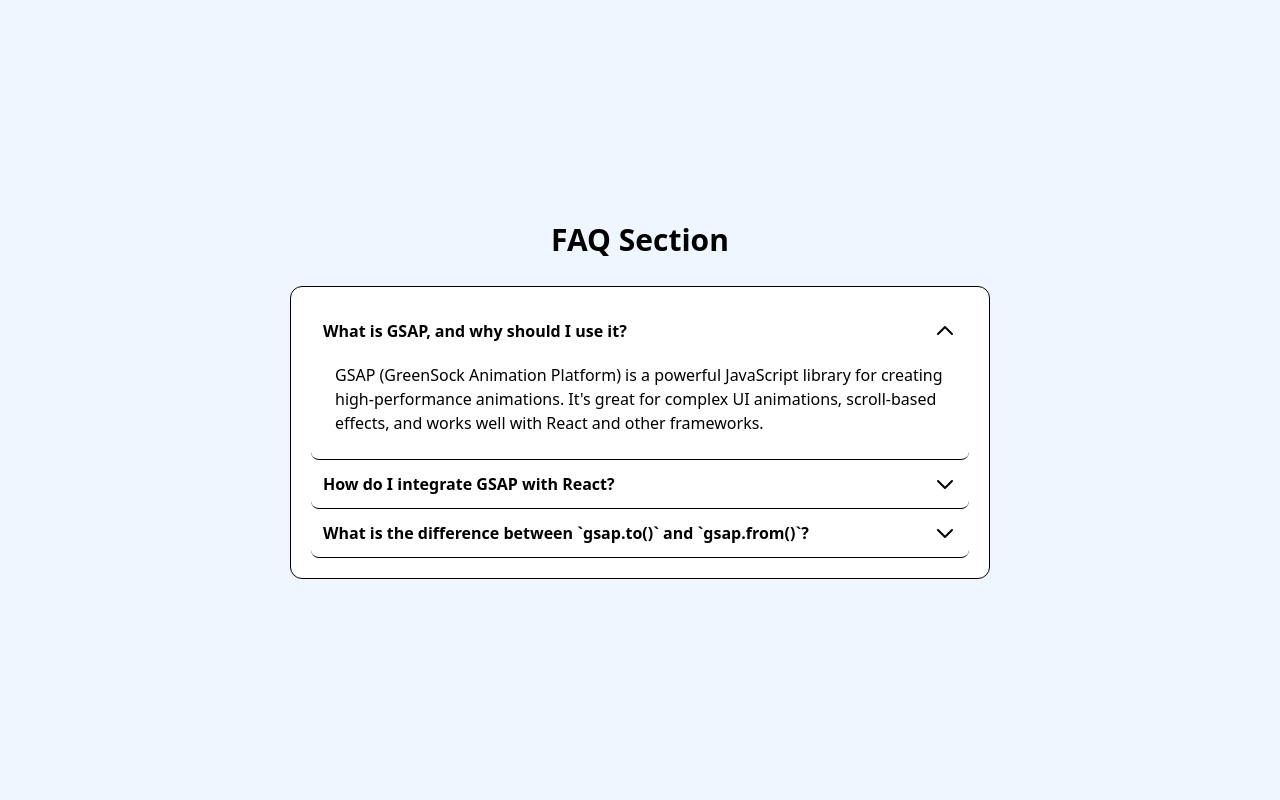
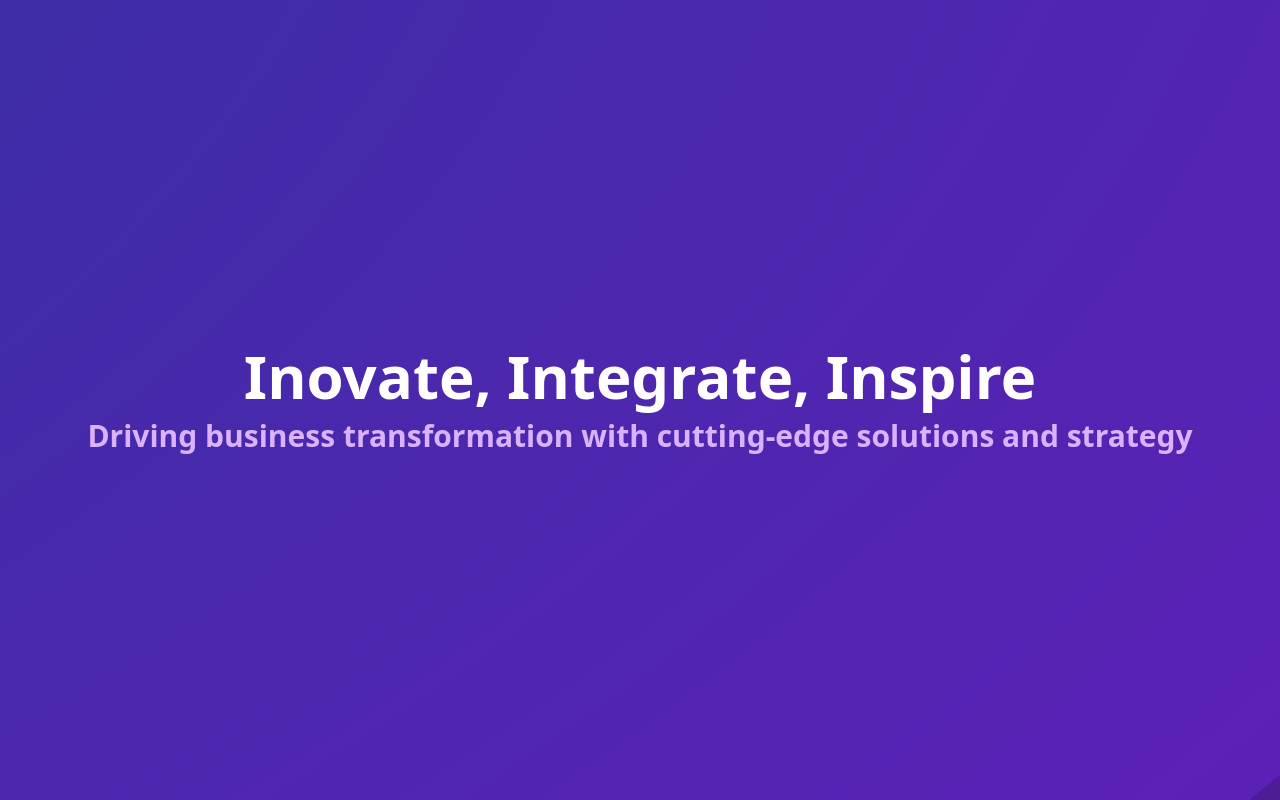
Before and after one commit to MOTANAFI/tailwindcssv4, a React (Vite) app: page / in a window 1280 px wide. Built offline with nearby package versions, Linux system fonts and the light colour scheme.

Commit message:
animated background gradient

```diff
--- a/src/App.tsx
+++ b/src/App.tsx
@@ -3,7 +3,9 @@
 // import SlidingMenu from './SlidingMenu'
 // import VerticleMenu from './VerticleMenu'
 // import DarkMode from './DarkMode'
-import Accordion from "./components/accordion"
+// import Accordion from "./components/accordion"
+
+import AnimatedGradientBg from "./components/animatedGradientBg"
 
 
 
@@ -16,7 +18,8 @@ function App() {
      {/* <SlidingMenu /> */}
      {/* <VerticleMenu /> */}
      {/* <DarkMode /> */}
-     <Accordion />
+     {/* <Accordion /> */}
+     <AnimatedGradientBg />
     </>
   )
 }
--- /dev/null
+++ b/src/components/AnimatedGradientBg.tsx
@@ -0,0 +1,15 @@
+function AnimatedGradientBg() {
+  return (
+    <div className="centerhv">
+      <div className="text-center">
+        <h1 className="text-white">Inovate, Integrate, Inspire</h1>
+        <h3 className="text-purple-300">
+          Driving business transformation with cutting-edge solutions and
+          strategy
+        </h3>
+      </div>
+    </div>
+  );
+}
+
+export default AnimatedGradientBg;
--- a/src/index.css
+++ b/src/index.css
@@ -1,3 +1,60 @@
 @import "tailwindcss";
 
 @custom-variant dark (&:where(.dark, .dark *));
+
+@layer utilities {
+  .centerhv {
+    @apply flex items-center justify-center min-h-screen;
+  }
+
+  @layer base {
+
+    body {
+      /* @apply bg-radial from-indigo-700 via-purple-500 to-blue-900; */
+      /* @apply bg-linear-120 from-indigo-700 via-purple-500 to-blue-900; */
+      /* background: linear-gradient(
+        120deg,
+        #221e54 20%,
+        #3730a3 20%,
+        #6324c7 35%,
+        #4c1daa 35%,
+        #402d95 55%,
+        #460d9b 55%,
+        #0e3885 85%
+      ); */
+      @apply min-h-screen;
+      background: radial-gradient(
+        at 10% 25%,
+        #1e1b4b 30%,
+        #3730a3 30%,
+        #5b21b6 65%,
+        #4c1d95 65%,
+        #402d95 85%
+      );
+
+      background-size: 400% 400%;
+      animation: leftRightPath 25s ease infinite;
+    }
+    h1,
+    h2,
+    h3 {
+      @apply font-semibold text-gray-900;
+    }
+    h1 {
+      @apply text-4xl mb-2 md:text-5xl md:mb-3 lg:text-6xl;
+    }
+    h3 {
+      @apply text-2xl md:text-3xl;
+    }
+  }
+
+  @keyframes leftRightPath {
+    0%,
+    100% {
+      background-position: 0% 50%;
+    } /*Left center */
+    50% {
+      background-position: 100% 50%;
+    } /*Right center */
+  }
+}
```
